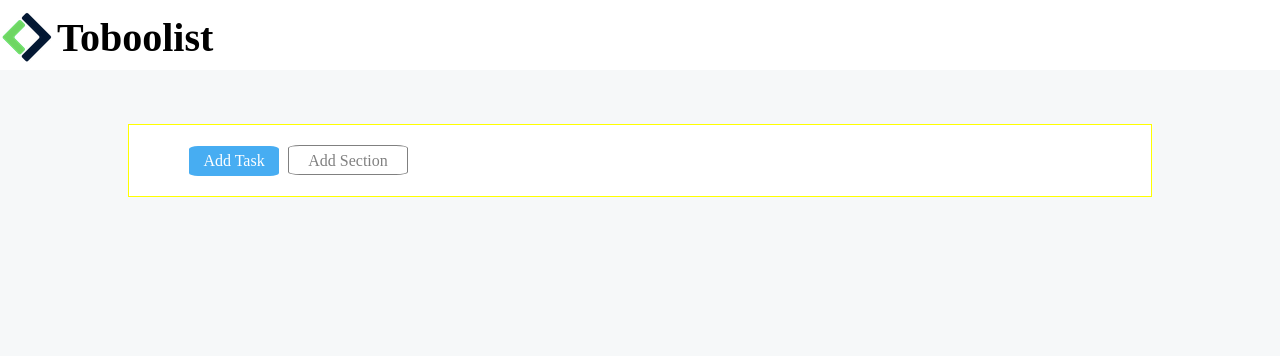
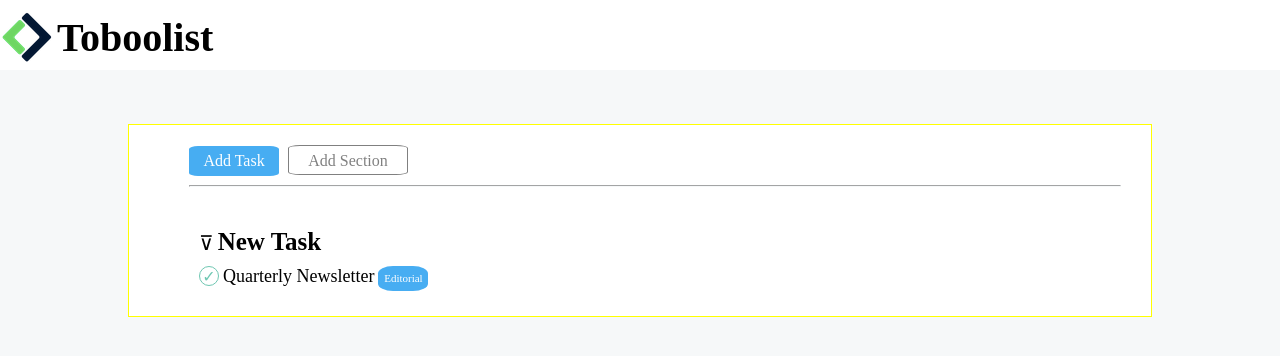
Before and after one commit to Federico-Bargossi/html-css-toboolist, a plain HTML site: page index.html in a window 1280 px wide. Drawn offline with Linux system fonts and the light colour scheme.

Commit message:
feat:feat: completamento prima lista

```diff
--- a/css/style.css
+++ b/css/style.css
@@ -67,9 +67,55 @@ body {
     line-height: 30px;
     border-radius: 10%;
     color: grey;
+    border: 1px solid gray;
+    margin-bottom: 10px;
+}
 
-    border: 1px solid gray;
+.divider{
+    border-color: hsl(200deg 20% 97.06%);
+}
+
+.list{
+    list-style: none;
+}
+.list li{
+    background-color: white;
+    padding: 5px 10px;
 
 }
+.list .freccia{
+    font-size: 20px ;
+}
 
+.list .title{
+    font-size: 25px;
+}
+
+.list .check{
+    background-color: white;
+    display: inline-block;
+    width: 20px;
+    height: 20px;
+    text-align: center;
+    line-height: 20px;
+    border: 1px solid hsl(165.68deg 44% 60.78%);
+    color: hsl(165.68deg 44% 60.78%);
+    border-radius: 50%;
+}
+
+.list .editorial{
+    background-color: hsl(204.21deg 86.8% 61.37%);
+    display: inline-block;
+    width: 50px;
+    height: 25px;
+    text-align: center;
+    line-height: 25px;
+    border-radius: 30%;
+    color: white;
+    font-size: 11px;
+}
+
+.list .text{
+    font-size: large;
+}
 /* footer */
--- a/index.html
+++ b/index.html
@@ -14,12 +14,12 @@
     <header>
 
 
-        <!-- header top -->
+        <!-- header -->
         <div class="header-top">
             <img id="logo" src="./img/logo copia.png" alt="Logo Boolean">
             <span class="logo-text"><strong>Toboolist</strong></span>
         </div>
-        <!-- /header top -->
+        <!-- /header -->
     </header>
 
     <br><br><br>
@@ -33,11 +33,25 @@
                 <span class="add-task">Add Task</span>
                 <span class="add-section">Add Section</span>
             </div>
+            <hr class="divider">
              <!-- /main top botton -->
 
             <!-- /main top -->
+             <br><br>
+            <!-- main botton -->
+             <ul class="list">
+                <li>
+                    <span class="freccia">&#8893;</span>
+                    <strong class="title">New Task</strong>
+                </li>
+                <li>
+                    <span class="check">&check;</span>
+                    <span class="text">Quarterly Newsletter</span>
+                    <span class="editorial">Editorial</span>
+                </li>
+            </ul>
 
-            <!-- main botton -->
+
 
 
             <!-- /main botton -->
```
